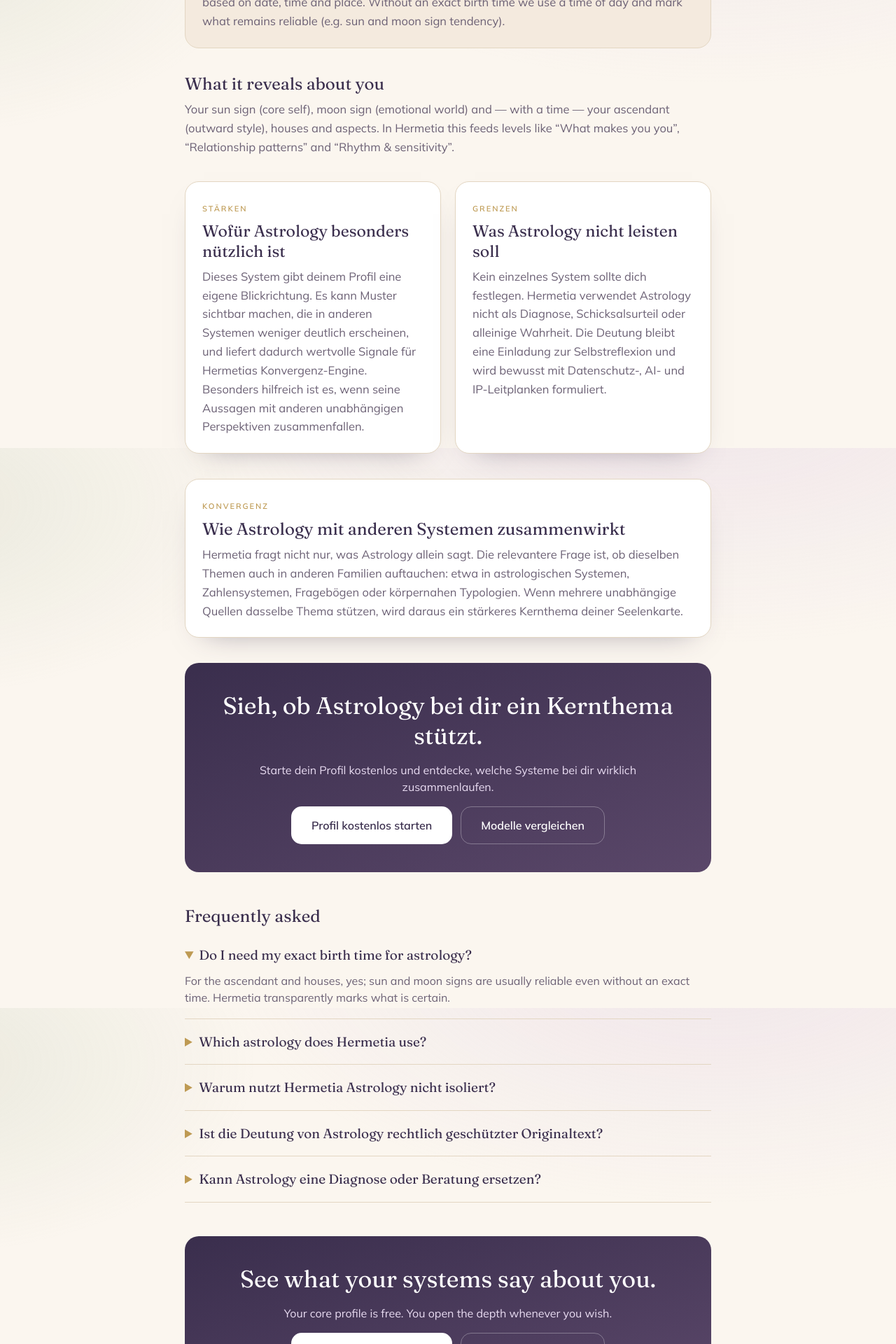
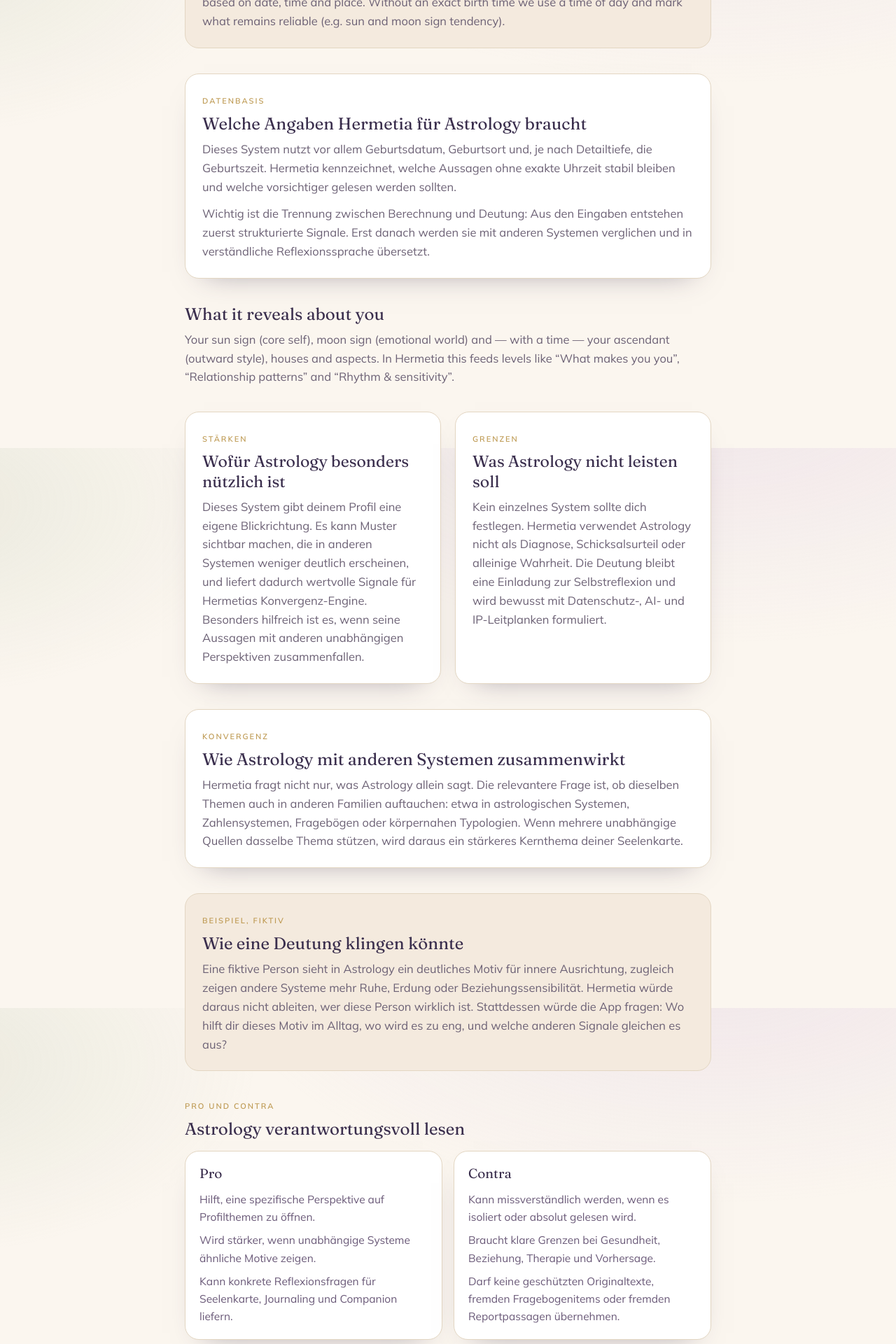
Before and after one commit to SebastianHermetia/hermetia-marketing, a Next.js app: page /en/systeme/astrologie in a window 1280 px wide. Shown: the part 960-2880 px from the top of the page at 70% size. Built offline with nearby package versions, Linux system fonts and the light colour scheme; no server answers.

Commit message:
feat: deepen system detail pages

```diff
--- a/scripts/check-content.mjs
+++ b/scripts/check-content.mjs
@@ -50,6 +50,7 @@
 const comparison = readOut("de/vergleiche/big-five-vs-human-design");
 const glossary = readOut("de/glossar/datenminimierung");
 const convergence = readOut("de/konvergenz-engine");
+const systemDetail = readOut("de/systeme/human-design");
 const languages = readOut("de/sprachen");
 const launchReview = readOut("de/freigaben");
 const about = readOut("de/ueber-hermetia");
@@ -93,6 +94,10 @@
   ["Glossary detail has limits block", glossary.includes("Grenzen der Deutung")],
   ["Glossary detail has FAQ schema", glossary.includes("FAQPage")],
   ["Convergence page embeds explainer graphics", convergence.includes("/graphics/convergence/abb1-familien-modell.svg") && convergence.includes("/graphics/convergence/abb5-algorithmus-funnel.svg")],
+  ["System detail has data basis block", systemDetail.includes("Datenbasis") && systemDetail.includes("Welche Angaben Hermetia")],
+  ["System detail has fictional example", systemDetail.includes("Beispiel, fiktiv") && systemDetail.includes("Wie eine Deutung klingen könnte")],
+  ["System detail has pro and contra block", systemDetail.includes("Pro und Contra") && systemDetail.includes("verantwortungsvoll lesen")],
+  ["System detail has tracked CTAs", systemDetail.includes("utm_content=system-human-design-midpage") && systemDetail.includes("utm_content=system-human-design-final")],
   ["Language status page exists", languages.includes("Hermetia in europäischen Sprachen")],
   ["Language status page reports 24 live routes", languages.includes("Sprachrouten live") && languages.includes(">24<")],
   ["Language status page reports editorial locales", languages.includes("Redaktionell freigegeben") && languages.includes(">2<")],
--- a/src/app/[locale]/systeme/[slug]/page.tsx
+++ b/src/app/[locale]/systeme/[slug]/page.tsx
@@ -36,6 +36,18 @@
   const related = systems.filter((s) => s.slug !== slug).slice(0, 4);
   const pageUrl = `${siteUrl}/${locale}${paths.systeme}/${slug}/`;
   const imageUrl = `${siteUrl}/images/art/${sys.art}`;
+  const dataNeed =
+    sys.slug === "big-five" ||
+    sys.slug === "riasec" ||
+    sys.slug === "chronotyp" ||
+    sys.slug === "tcm-konstitution" ||
+    sys.slug === "via-staerken" ||
+    sys.slug === "spiral-dynamics" ||
+    sys.slug === "sixteen-types"
+      ? "Dieses System braucht ausdrückliche Selbstauskunft. Hermetia nutzt dafür eigene, lizenzsaubere Fragen oder bewusst bereitgestellte Werte. Ohne aktive Antwort wird daraus kein heimliches Profil abgeleitet."
+      : sys.slug === "numerologie" || sys.slug === "lo-shu-grid" || sys.slug === "tarot-geburtskarten" || sys.slug === "cards-of-destiny"
+        ? "Dieses System arbeitet vor allem mit Geburtsdatum und, wenn sinnvoll, mit dem Geburtsnamen. Hermetia erklärt, welche Angaben nötig sind und welche Aussagen auch ohne Namensdaten möglich bleiben."
+        : "Dieses System nutzt vor allem Geburtsdatum, Geburtsort und, je nach Detailtiefe, die Geburtszeit. Hermetia kennzeichnet, welche Aussagen ohne exakte Uhrzeit stabil bleiben und welche vorsichtiger gelesen werden sollten.";
   const extendedFaq = [
     ...c.faq,
     {
@@ -109,6 +121,14 @@
               <span className="kicker">{c.howTitle}</span>
               <p className="muted mt-2 text-[16.5px] leading-relaxed">{c.how}</p>
             </div>
+            <div className="rounded-card border border-sand bg-white p-6 shadow-soft">
+              <span className="kicker">Datenbasis</span>
+              <h2 className="mt-2 text-[24px]">Welche Angaben Hermetia für {c.name} braucht</h2>
+              <p className="muted mt-2 text-[16.5px] leading-relaxed">{dataNeed}</p>
+              <p className="muted mt-3 text-[16.5px] leading-relaxed">
+                Wichtig ist die Trennung zwischen Berechnung und Deutung: Aus den Eingaben entstehen zuerst strukturierte Signale. Erst danach werden sie mit anderen Systemen verglichen und in verständliche Reflexionssprache übersetzt.
+              </p>
+            </div>
             <div>
               <h2 className="text-[24px]">{c.revealsTitle}</h2>
               <p className="muted mt-2 text-[16.5px] leading-relaxed">{c.reveals}</p>
@@ -135,6 +155,35 @@
               <p className="muted mt-2 text-[16.5px] leading-relaxed">
                 Hermetia fragt nicht nur, was {c.name} allein sagt. Die relevantere Frage ist, ob dieselben Themen auch in anderen Familien auftauchen: etwa in astrologischen Systemen, Zahlensystemen, Fragebögen oder körpernahen Typologien. Wenn mehrere unabhängige Quellen dasselbe Thema stützen, wird daraus ein stärkeres Kernthema deiner Seelenkarte.
               </p>
+            </div>
+            <div className="rounded-card border border-sand bg-creme-tief p-6">
+              <span className="kicker">Beispiel, fiktiv</span>
+              <h2 className="mt-2 text-[24px]">Wie eine Deutung klingen könnte</h2>
+              <p className="muted mt-2 text-[16.5px] leading-relaxed">
+                Eine fiktive Person sieht in {c.name} ein deutliches Motiv für innere Ausrichtung, zugleich zeigen andere Systeme mehr Ruhe, Erdung oder Beziehungssensibilität. Hermetia würde daraus nicht ableiten, wer diese Person wirklich ist. Stattdessen würde die App fragen: Wo hilft dir dieses Motiv im Alltag, wo wird es zu eng, und welche anderen Signale gleichen es aus?
+              </p>
+            </div>
+            <div>
+              <span className="kicker">Pro und Contra</span>
+              <h2 className="mt-2 text-[24px]">{c.name} verantwortungsvoll lesen</h2>
+              <div className="mt-4 grid gap-4 md:grid-cols-2">
+                <div className="rounded-card border border-sand bg-white p-5 shadow-soft">
+                  <h3 className="text-[19px]">Pro</h3>
+                  <ul className="mt-3 flex list-none flex-col gap-2 text-[15.5px] leading-relaxed text-pflaume/90">
+                    <li>Hilft, eine spezifische Perspektive auf Profilthemen zu öffnen.</li>
+                    <li>Wird stärker, wenn unabhängige Systeme ähnliche Motive zeigen.</li>
+                    <li>Kann konkrete Reflexionsfragen für Seelenkarte, Journaling und Companion liefern.</li>
+                  </ul>
+                </div>
+                <div className="rounded-card border border-sand bg-white p-5 shadow-soft">
+                  <h3 className="text-[19px]">Contra</h3>
+                  <ul className="mt-3 flex list-none flex-col gap-2 text-[15.5px] leading-relaxed text-pflaume/90">
+                    <li>Kann missverständlich werden, wenn es isoliert oder absolut gelesen wird.</li>
+                    <li>Braucht klare Grenzen bei Gesundheit, Beziehung, Therapie und Vorhersage.</li>
+                    <li>Darf keine geschützten Originaltexte, fremden Fragebogenitems oder fremden Reportpassagen übernehmen.</li>
+                  </ul>
+                </div>
+              </div>
             </div>
             <AppCta
               locale={locale}
```
